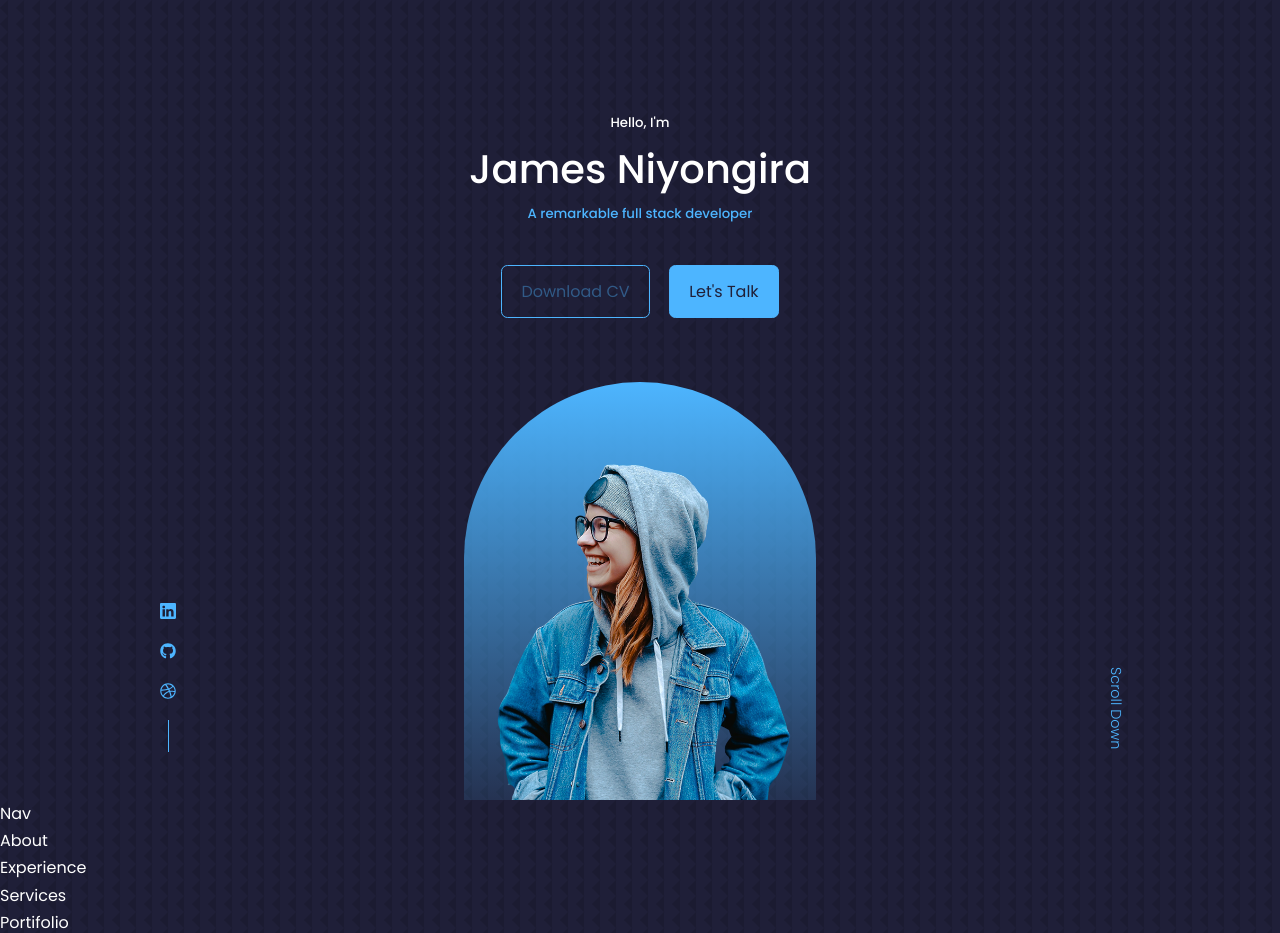
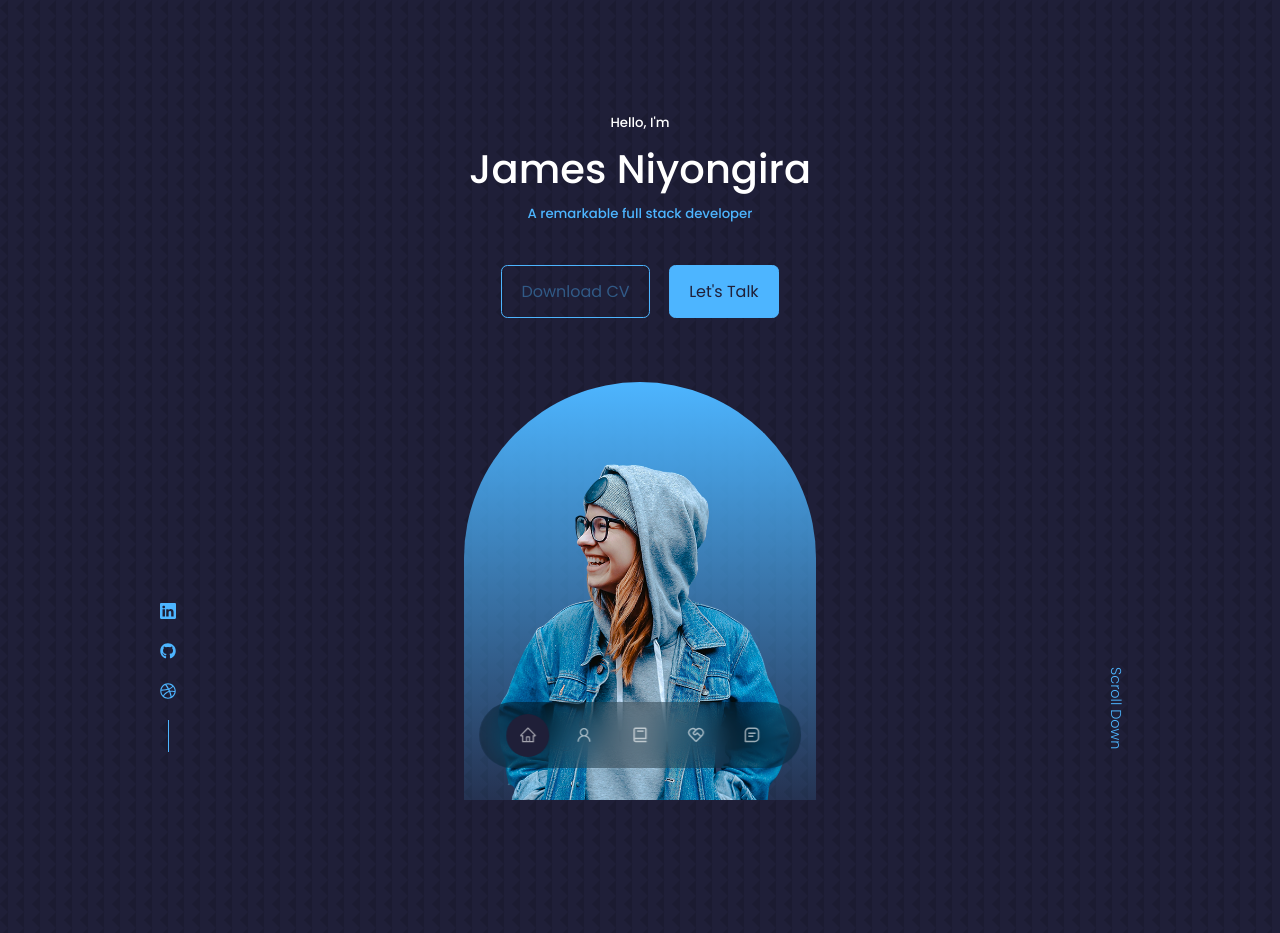
Before and after one commit to remarkablejames/portifolio, a React (Create React App) app: page / in a window 1280 px wide. Shown: the top 933 px of the page. Built offline with nearby package versions, Linux system fonts and the light colour scheme.

Commit message:
Finished working on the navigation component

```diff
--- a/src/components/about/About.jsx
+++ b/src/components/about/About.jsx
@@ -2,5 +2,5 @@
 import "./about.css";
 
 export const About = () => {
-  return <div>About</div>;
+  return <section id="about">About</section>;
 };
--- a/src/components/contact/Contact.jsx
+++ b/src/components/contact/Contact.jsx
@@ -2,5 +2,5 @@
 import "./contact.css";
 
 export const Contact = () => {
-  return <div>Contact</div>;
+  return <section id="contact">Contact</section>;
 };
--- a/src/components/experience/Experience.jsx
+++ b/src/components/experience/Experience.jsx
@@ -2,5 +2,5 @@
 import "./experience.css";
 
 export const Experience = () => {
-  return <div>Experience</div>;
+  return <section id="experience">Experience</section>;
 };
--- a/src/components/nav/Nav.jsx
+++ b/src/components/nav/Nav.jsx
@@ -1,6 +1,51 @@
-import React from "react";
+import React, { useState } from "react";
 import "./nav.css";
+import { AiOutlineHome } from "react-icons/ai";
+import { AiOutlineUser } from "react-icons/ai";
+import { BiBook } from "react-icons/bi";
+import { RiServiceLine } from "react-icons/ri";
+import { BiMessageSquareDetail } from "react-icons/bi";
 
 export const Nav = () => {
-  return <div>Nav</div>;
+  const [activeLink, setActiveLink] = useState("#");
+  const getActiveNav = (link) => {};
+  return (
+    <nav>
+      <a
+        href="#"
+        onClick={() => setActiveLink("#")}
+        className={activeLink === "#" ? "active" : ""}
+      >
+        <AiOutlineHome />
+      </a>
+      <a
+        href="#about"
+        onClick={() => setActiveLink("#about")}
+        className={activeLink === "#about" ? "active" : ""}
+      >
+        <AiOutlineUser />
+      </a>
+      <a
+        href="#experience"
+        onClick={() => setActiveLink("#experience")}
+        className={activeLink === "#experience" ? "active" : ""}
+      >
+        <BiBook />
+      </a>
+      <a
+        href="#services"
+        onClick={() => setActiveLink("#services")}
+        className={activeLink === "#services" ? "active" : ""}
+      >
+        <RiServiceLine />
+      </a>
+      <a
+        href="#contact"
+        onClick={() => setActiveLink("#contact")}
+        className={activeLink === "#contact" ? "active" : ""}
+      >
+        <BiMessageSquareDetail />
+      </a>
+    </nav>
+  );
 };
--- a/src/components/nav/nav.css
+++ b/src/components/nav/nav.css
@@ -0,0 +1,33 @@
+nav {
+  background: rgba(0, 0, 0, 0.3);
+  width: max-content;
+  display: block;
+  padding: 0.7rem 1.7rem;
+  z-index: 2;
+  position: fixed;
+  left: 50%;
+  transform: translateX(-50%);
+  bottom: 2rem;
+  display: flex;
+  gap: 0.8rem;
+  border-radius: 3rem;
+  backdrop-filter: blur(15px);
+}
+
+nav a {
+  background: transparent;
+  padding: 0.8rem;
+  display: flex;
+  border-radius: 50%;
+  color: var(--color-light);
+  font-size: 1.1rem;
+}
+
+nav a:hover {
+  background: rgba(0, 0, 0, 0.3);
+}
+
+nav a.active {
+  background: var(--color-bg);
+  color: var(--color-light);
+}
--- a/src/components/portifolio/Portifolio.jsx
+++ b/src/components/portifolio/Portifolio.jsx
@@ -2,5 +2,5 @@
 import "./portifolio.css";
 
 export const Portifolio = () => {
-  return <div>Portifolio</div>;
+  return <section id="portifolio">Portifolio</section>;
 };
--- a/src/components/services/Services.jsx
+++ b/src/components/services/Services.jsx
@@ -1,5 +1,5 @@
 import React from "react";
 import "./services.css";
 export const Services = () => {
-  return <div>Services</div>;
+  return <section id="services">Services</section>;
 };
--- a/src/components/testimonials/Testimonials.jsx
+++ b/src/components/testimonials/Testimonials.jsx
@@ -2,5 +2,5 @@
 import "./testimonials.css";
 
 export const Testimonials = () => {
-  return <div>Testimonials</div>;
+  return <section id="testimonials">Testimonials</section>;
 };
--- a/src/index.css
+++ b/src/index.css
@@ -61,6 +61,7 @@
 
 section {
   margin-top: 8rem;
+  height: 100vh;
 }
 
 section > h2,
```
